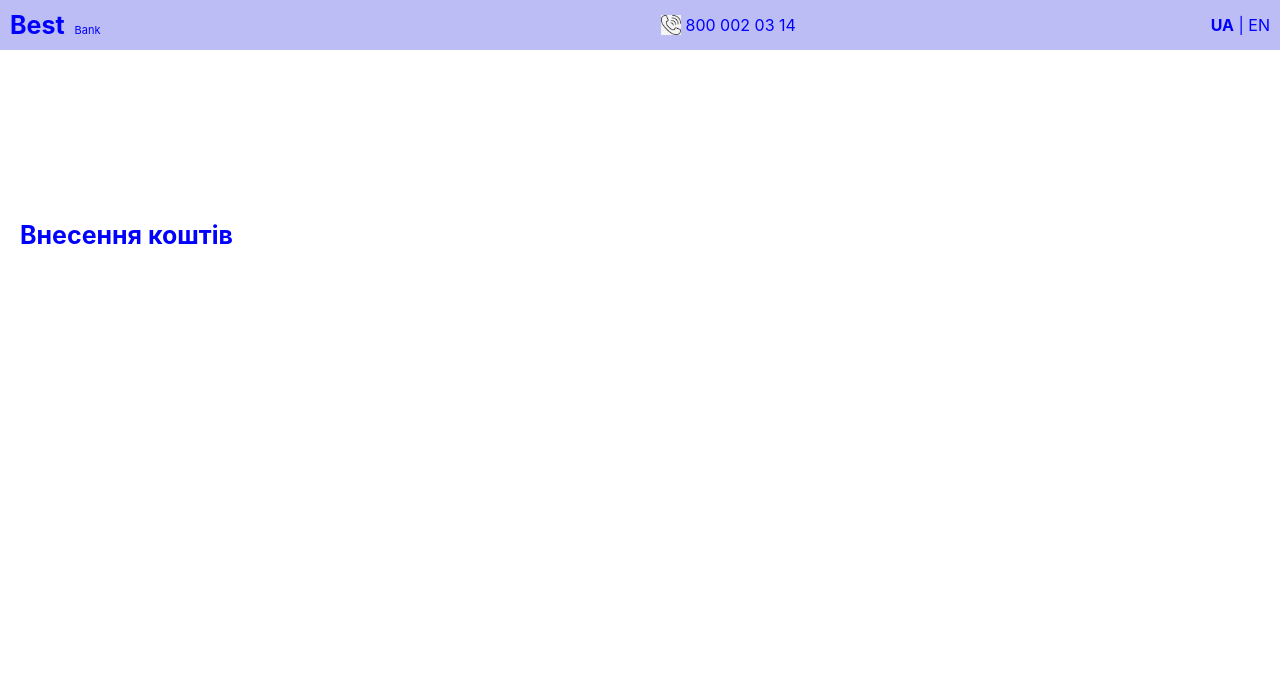
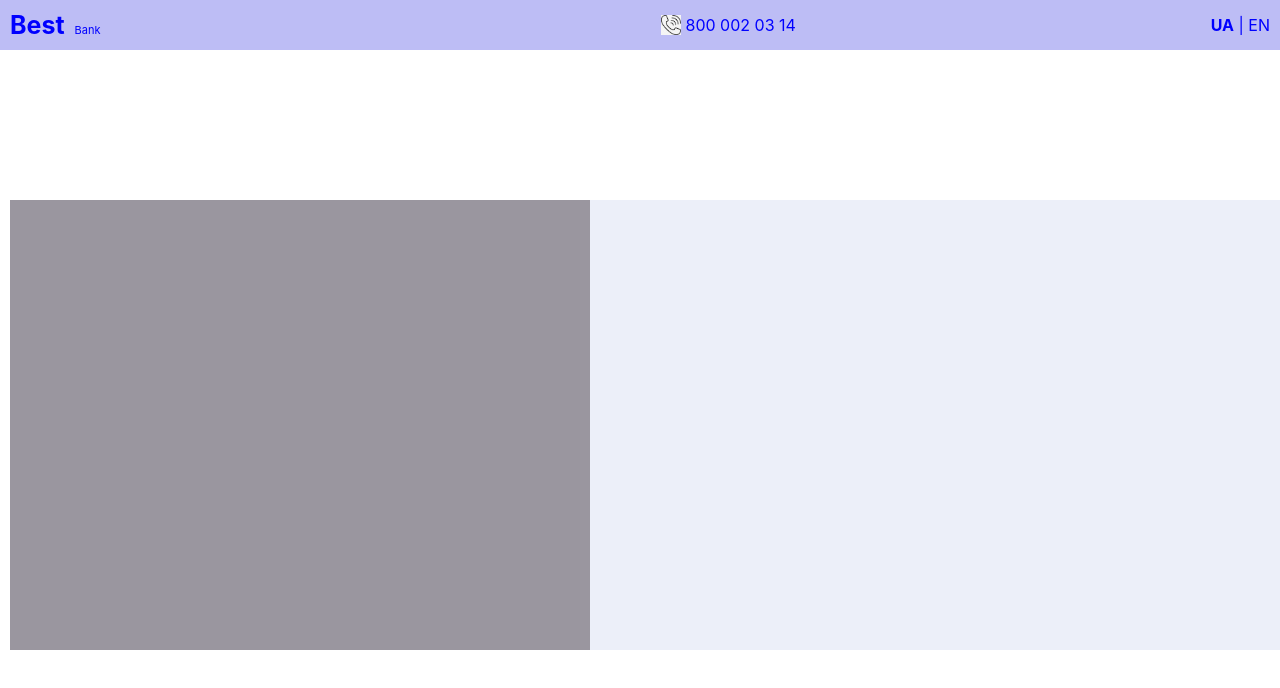
Before and after one commit to Paniov-M/React_task, a React (Create React App) app in the folder react-page/: page / in a window 1280 px wide. Shown: the top 688 px of the page. Built offline with nearby package versions, Linux system fonts and the light colour scheme.

Commit message:
4_commit

```diff
--- a/react-page/src/App.css
+++ b/react-page/src/App.css
@@ -48,7 +48,7 @@
   font-size: 20px; /* Змінюємо розмір шрифту */
 }
 
-/* Додатковий стиль для "UA | EN" */
+/* Загальні стилі для "UA | EN" */
 .right-align {
   text-align: right;
   font-size: 16px; /* Змінюємо розмір шрифту */
@@ -58,6 +58,17 @@
 /* Виділяємо "UA" жирним шрифтом */
 .right-align .bold {
   font-weight: bold;
+}
+
+/* Для "UA | EN" на малих екранах */
+@media (max-width: 768px) {
+  .right-align {
+    text-align: center; /* Вирівнюємо текст по центру */
+  }
+
+  .right-align .bold {
+    font-weight: normal; /* Знімаємо жирний шрифт */
+  }
 }
 
 .center {
@@ -136,3 +147,22 @@ img {
     font-size: 14px; /* Задайте бажаний розмір шрифту для малих екранів */
   }
 }
+
+.gray-block {
+  background-color: rgb(154, 150, 159);
+  width: 50%; /* Збільшимо ширину блоку на 5% */
+  height: 50%;
+  padding: 25px; /* Збільшимо відступ всередині блоку */
+  position: absolute;
+  bottom: 150px; /* Підніміть блок на 20 пікселів вище */
+}
+
+.white-block {
+  background-color: rgb(236, 239, 249);
+  width: 50%; /* Збільшимо ширину блоку на 5% */
+  height: 50%;
+  padding: 25px; /* Збільшимо відступ всередині блоку */
+  position: absolute;
+  bottom: 150px; /* Підніміть блок на 20 пікселів вище */
+  right: 0;
+}
--- a/react-page/src/Components/Header.js
+++ b/react-page/src/Components/Header.js
@@ -1,6 +1,6 @@
 import React from 'react';
 import '../App.css';
-import phoneIcon from '../Images/telephone.jpg'; // Перевірте шлях до зображення
+import phoneIcon from '../Images/telephone.jpg';
 
 function Header() {
   return (
@@ -19,6 +19,12 @@ function Header() {
         <span className="bold">UA</span> | EN
       </div>
       <div className="deposit">Внесення коштів</div>
+      <div className="gray-block">
+        {/* Сірий блок */}
+      </div>
+      <div className="white-block">
+        {/* Білий блок */}
+      </div>
     </div>
   );
 }
```
